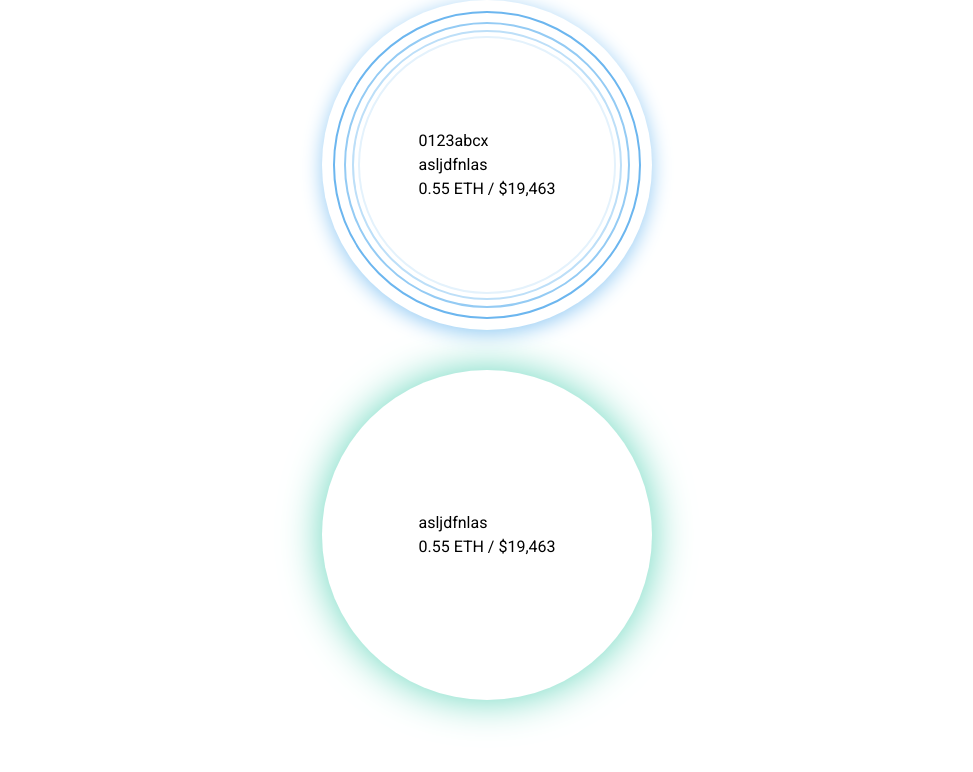
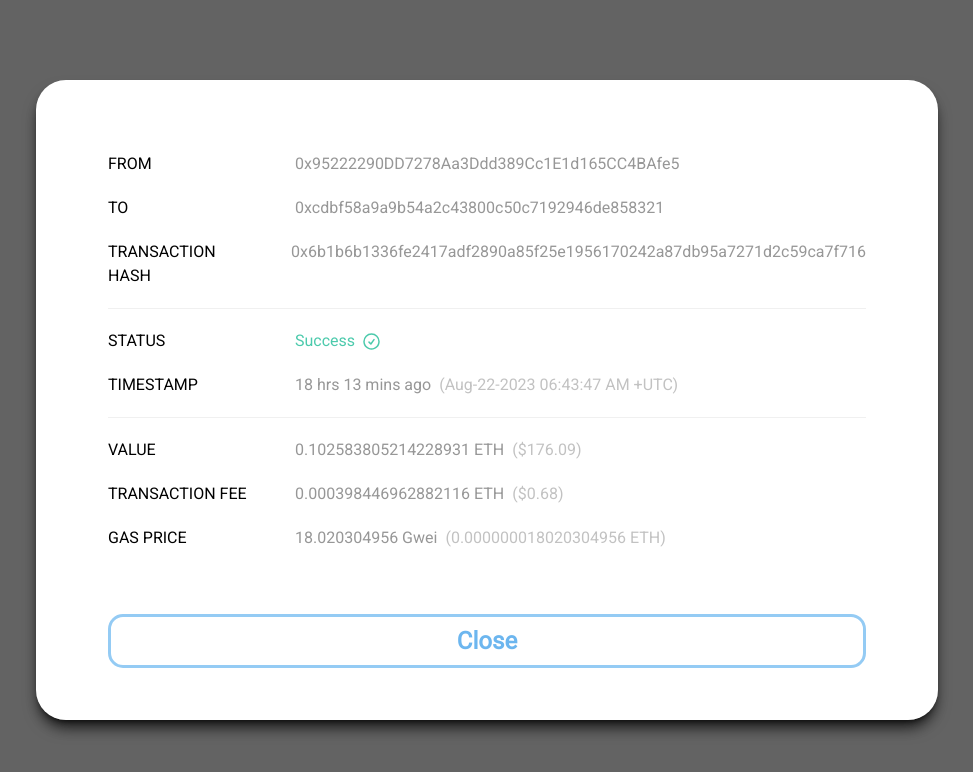
Before and after one commit to arealclimber/CryptoSleuth, a Next.js app in the folder frontend/: page /trial in a window 1280 px wide. Shown: the top 772 px of the page, without its empty margins (153-1126 px from the left). Built offline with nearby package versions, Linux system fonts and the light colour scheme; a web font is replaced by a local one.

Commit message:
feat: 🎸 information modal component

```diff
--- /dev/null
+++ b/frontend/components/InfoModal.tsx
@@ -0,0 +1,135 @@
+import React, {useState} from 'react';
+
+interface IInfoModal {
+	visible: boolean;
+	btnClickHandler: () => void;
+}
+
+const InfoModal = ({visible, btnClickHandler}: IInfoModal) => {
+	return (
+		<>
+			{visible && (
+				<div className="fixed inset-0 z-40 flex bg-[#3C3C3C]/80 h-auto w-full items-center justify-center overflow-y-auto overflow-x-hidden outline-none focus:outline-none">
+					<div className="relative">
+						{' '}
+						<div
+							id=""
+							className="relative flex h-auto min-h-[40rem] w-full flex-col rounded-[1.875rem] border-0 shadow-lg shadow-black/80 outline-none focus:outline-none"
+						>
+							<div className="flex items-start justify-between">
+								<div className="flex justify-center items-center">
+									<div className="text-base w-[56.375rem] h-[40rem] rounded-[1.875rem] bg-white p-[4.5rem]">
+										<div className="mb-5">
+											<div className="flex flex-col space-y-5">
+												<div className="flex space-x-[2rem]">
+													<p className="w-[9.6875rem]">FROM</p>
+													<p className="text-gray-50">
+														0x95222290DD7278Aa3Ddd389Cc1E1d165CC4BAfe5
+													</p>
+												</div>
+												<div className="flex space-x-[2rem]">
+													<p className="w-[9.6875rem]">TO</p>
+													<p className="text-gray-50">
+														0xcdbf58a9a9b54a2c43800c50c7192946de858321
+													</p>
+												</div>
+												<div className="flex space-x-[2rem]">
+													<p className="w-[9.6875rem]">TRANSACTION HASH</p>
+													<p className="text-gray-50">
+														0x6b1b6b1336fe2417adf2890a85f25e1956170242a87db95a7271d2c59ca7f716
+													</p>
+												</div>
+											</div>
+										</div>
+
+										<div className="border-b border-gray"></div>
+
+										<div className="my-5">
+											<div className="flex flex-col space-y-5">
+												<div className="flex space-x-[2rem]">
+													<p className="w-[9.6875rem]">STATUS</p>
+													<div className="text-[#4CCAAC] flex space-x-2 justify-center items-center">
+														<p className="">Success</p>
+														<span className="">
+															<svg
+																xmlns="http://www.w3.org/2000/svg"
+																width="17"
+																height="17"
+																viewBox="0 0 17 17"
+																fill="none"
+															>
+																<path
+																	d="M6 9.125L7.875 11L11 6.625M16 8.5C16 9.48491 15.806 10.4602 15.4291 11.3701C15.0522 12.2801 14.4997 13.1069 13.8033 13.8033C13.1069 14.4997 12.2801 15.0522 11.3701 15.4291C10.4602 15.806 9.48491 16 8.5 16C7.51509 16 6.53982 15.806 5.62987 15.4291C4.71993 15.0522 3.89314 14.4997 3.1967 13.8033C2.50026 13.1069 1.94781 12.2801 1.5709 11.3701C1.19399 10.4602 1 9.48491 1 8.5C1 6.51088 1.79018 4.60322 3.1967 3.1967C4.60322 1.79018 6.51088 1 8.5 1C10.4891 1 12.3968 1.79018 13.8033 3.1967C15.2098 4.60322 16 6.51088 16 8.5Z"
+																	stroke="#4CCAAC"
+																	stroke-width="1.5"
+																	stroke-linecap="round"
+																	stroke-linejoin="round"
+																/>
+															</svg>
+														</span>
+													</div>
+												</div>
+												<div className="flex space-x-[2rem]">
+													<p className="w-[9.6875rem]">TIMESTAMP</p>
+													<div className="flex space-x-2 text-gray-50">
+														<p className="">18 hrs 13 mins ago</p>
+														<p className="text-gray-10">
+															(Aug-22-2023 06:43:47 AM +UTC)
+														</p>
+													</div>
+												</div>
+											</div>
+										</div>
+
+										<div className="border-b border-gray"></div>
+
+										<div className="my-5">
+											<div className="flex flex-col space-y-5">
+												<div className="flex space-x-[2rem]">
+													<p className="w-[9.6875rem]">VALUE</p>
+													<div className="flex space-x-2 text-gray-50">
+														<p className="">0.102583805214228931 ETH</p>
+														<p className="text-gray-10">($176.09)</p>
+													</div>
+												</div>
+
+												<div className="flex space-x-[2rem]">
+													<p className="w-[9.6875rem]">TRANSACTION FEE</p>
+													<div className="flex space-x-2 text-gray-50">
+														<p className="">0.000398446962882116 ETH</p>
+														<p className="text-gray-10">($0.68)</p>
+													</div>
+												</div>
+
+												<div className="flex space-x-[2rem]">
+													<p className="w-[9.6875rem]">GAS PRICE</p>
+													<div className="flex space-x-2 text-gray-50">
+														<p className="">18.020304956 Gwei</p>
+														<p className="text-gray-10">
+															(0.000000018020304956 ETH)
+														</p>
+													</div>
+												</div>
+											</div>
+										</div>
+
+										<div className="mt-[4rem]">
+											<button
+												onClick={btnClickHandler}
+												className="font-bold text-2xl text-blue-350 border-[3px] border-blue-250 rounded-[0.9375rem] px-5 py-2 w-full hover:text-white hover:bg-blue-250 transition-all duration-200"
+											>
+												Close
+											</button>
+										</div>
+									</div>
+								</div>
+							</div>
+						</div>
+					</div>
+				</div>
+			)}
+		</>
+	);
+};
+
+export default InfoModal;
--- a/frontend/pages/index.tsx
+++ b/frontend/pages/index.tsx
@@ -22,6 +22,7 @@ import useGlobalStore from '../store/basic';
 import CenterBall from '../components/CenterBall';
 import {API_URL} from '../config/api';
 import Dropdown from '../components/Dropdown';
+import InfoModal from '../components/InfoModal';
 
 const Home = () => {
 	const [wallet, setWallet, balance] = useGlobalStore(state => [
@@ -33,6 +34,12 @@ const Home = () => {
 	const inputRef = useRef<HTMLInputElement>(null);
 	const [walletHistories, setWalletHistories] = useState(Array<ITransaction>);
 	const [loading, setLoading] = useState<boolean>(false);
+	const [visible, setVisible] = useState(false);
+
+	const btnClickHandler = () => {
+		setVisible(false);
+	};
+
 	// TODO: get the balance of targeted address
 
 	const fetcher = async (...args: Parameters<typeof fetch>): Promise<any> => {
@@ -48,6 +55,7 @@ const Home = () => {
 
 	const searchClickHandler = async () => {
 		setLoading(true);
+		setVisible(true);
 
 		const data = await fetcher(`/api/proxy?address=${inputRef.current?.value}`);
 
@@ -88,6 +96,8 @@ const Home = () => {
 					/>
 				</Link>
 			</div>
+
+			<InfoModal visible={visible} btnClickHandler={btnClickHandler} />
 
 			<div className="w-full h-[400px] bg-[url('/elements/banner.svg')]">
 				<div className="flex flex-col justify-start space-y-6 items-center bg-cover bg-center container">
--- a/frontend/pages/trial.tsx
+++ b/frontend/pages/trial.tsx
@@ -6,6 +6,7 @@ import useGlobalStore from '../store/basic';
 import CenterBall from '../components/CenterBall';
 import CashInBall from '../components/CashInBall';
 import CashOutBall from '../components/CashOutBall';
+import InfoModal from '../components/InfoModal';
 
 const API = `/api/wallet/transactions/history`;
 enum MOVE_TO {
@@ -22,90 +23,37 @@ enum MOVE_TO {
 export default function Trial() {
 	const wallet = useGlobalStore(state => state.wallet);
 
-	const [walletAddress, setWalletAddress] = useState<string>('');
-	const [data, setData] = useState<ITransactionHistory | undefined>(undefined);
-	const [loading, setLoading] = useState<boolean>(false);
-	const [changed1, setChanged1] = useState<boolean>(false);
-	const [changed2, setChanged2] = useState<boolean>(false);
-	const [changed3, setChanged3] = useState<boolean>(false);
-	const [changed4, setChanged4] = useState<boolean>(false);
-	const [changed5, setChanged5] = useState<boolean>(false);
-
 	const [disable1, setDisable1] = useState<boolean>(false);
 
-	const requestHandler = async (walletAddress: string) => {
-		setLoading(true);
-		setData(undefined);
+	const [visible, setVisible] = useState(true);
 
-		const result = await fetch(`${API}/${walletAddress}`)
-			.then(response => {
-				if (!response.ok) {
-					throw new Error('HTTP error ' + response.status);
-				}
-				return response.json();
-			})
-			.then(data => {
-				setData(data);
-			})
-			.catch(err => {
-				// FIXME: to be removed
-				console.error('Fetch failed', err);
-			});
-		await wait(1000);
-		setLoading(false);
+	const btnClickHandler = () => {
+		setVisible(false);
 	};
-
-	const btnClickHandler = async () => {
-		await requestHandler(walletAddress.toLowerCase());
-	};
-
-	const ballClickHandlersRouter = () => {
-		return {
-			ball1: () => {
-				setChanged1(!changed1);
-			},
-			ball2: () => {
-				setChanged2(!changed2);
-			},
-			ball3: () => {
-				setChanged3(!changed3);
-			},
-			ball4: () => {
-				setChanged4(!changed4);
-			},
-			ball5: () => {
-				setChanged5(!changed5);
-			},
-		};
-	};
-
-	const ballClickHandlers = ballClickHandlersRouter();
-
-	// const w = 'w-[12.5rem]';
-	// const h = 'h-[12.5rem]';
 
 	const w = 'w-[20.625rem]';
 	const h = 'h-[20.625rem]';
 
 	return (
-		<main className={`flex flex-col space-y-10 justify-center items-center`}>
+		<main className={``}>
+			<InfoModal visible={visible} btnClickHandler={btnClickHandler} />
 			{/* 轉出的球 */}
-			<CashOutBall
+			{/* <CashOutBall
 				w={w}
 				h={h}
 				title={`0123abcx`}
 				content="asljdfnlas"
 				remark="0.55 ETH / $19,463 "
-			/>
+			/> */}
 
 			{/* 轉入的球 */}
-			<CashInBall
+			{/* <CashInBall
 				w={w}
 				h={h}
 				title={`0123abcx`}
 				content="asljdfnlas"
 				remark="0.55 ETH / $19,463 "
-			/>
+			/> */}
 		</main>
 	);
 }
--- a/frontend/tailwind.config.js
+++ b/frontend/tailwind.config.js
@@ -13,7 +13,7 @@ module.exports = {
 				DEFAULT: '0',
 			},
 			padding: {
-				DEFAULT: '156px',
+				DEFAULT: '9.75rem',
 				// sm: '156px',
 				// md: '156px',
 				// lg: '156px',
@@ -98,6 +98,7 @@ module.exports = {
 				},
 				gray: {
 					DEFAULT: '#F0F0F0',
+					10: '#C2C2C2',
 					50: '#979797',
 					150: '#E4F2FC',
 					250: '#F5F5F5',
```
